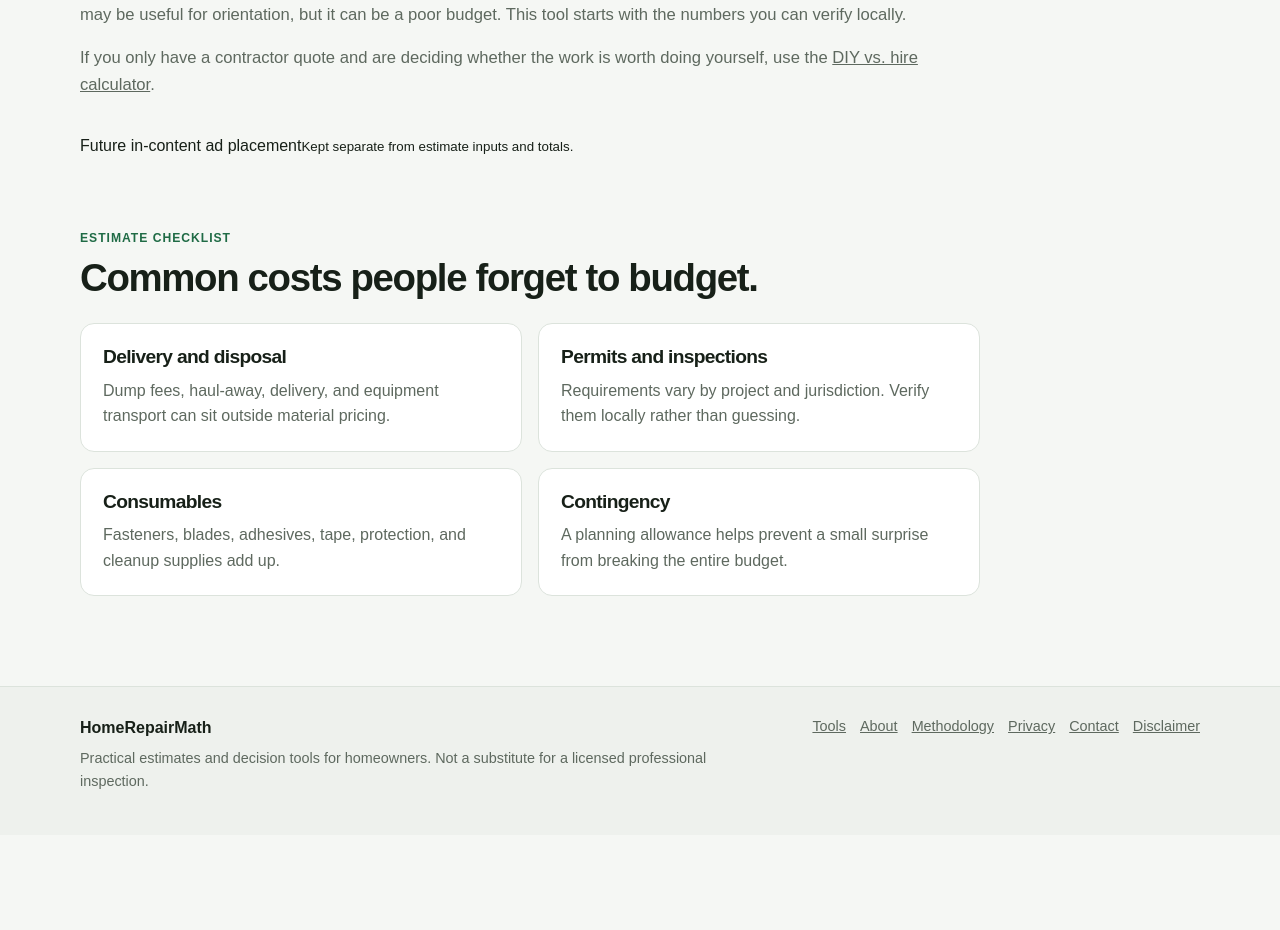
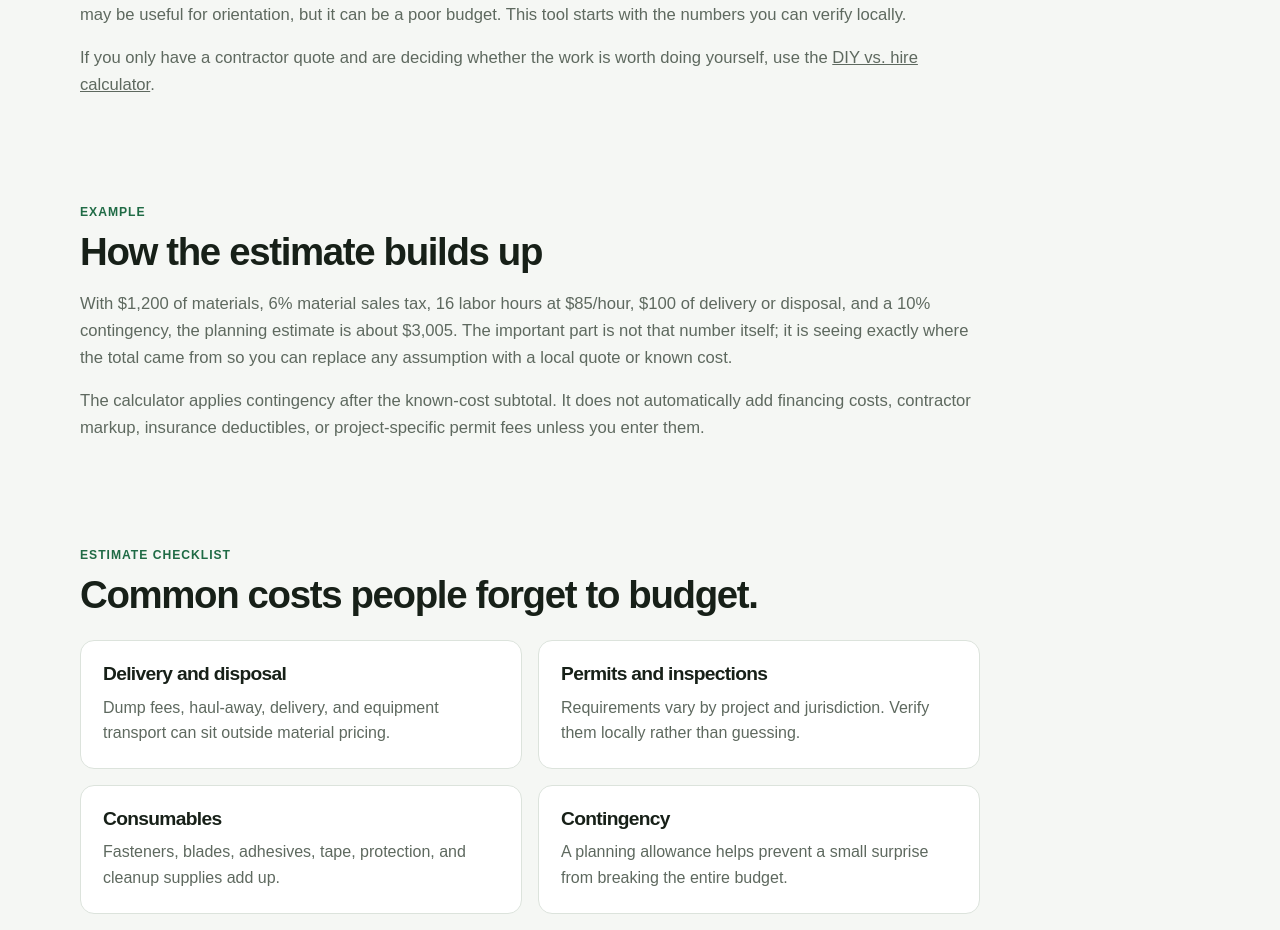
Before and after one commit to alexsulpizio-stack/HomeRepairMath, a Next.js app: page /project-cost in a window 1280 px wide. Shown: the part 1720-2650 px from the top of the page. Before the commit the page ends 2555 px from the top, so only its background shows below. Built offline with nearby package versions, Linux system fonts and the light colour scheme; no server answers.

Commit message:
Add project estimate example and polish ad reservation

```diff
--- a/app/project-cost/page.tsx
+++ b/app/project-cost/page.tsx
@@ -40,10 +40,14 @@ export default function ProjectCostPage() {
           <p>If you only have a contractor quote and are deciding whether the work is worth doing yourself, use the <Link href="/diy-or-hire">DIY vs. hire calculator</Link>.</p>
         </section>
 
-        <aside className="ad-placeholder" aria-label="Advertisement placeholder">
-          <span>Future in-content ad placement</span>
-          <small>Kept separate from estimate inputs and totals.</small>
-        </aside>
+        <div className="ad-slot-reserved" data-ad-slot="project-mid" aria-hidden="true" />
+
+        <section className="content-section example-section">
+          <p className="eyebrow">Example</p>
+          <h2>How the estimate builds up</h2>
+          <p>With $1,200 of materials, 6% material sales tax, 16 labor hours at $85/hour, $100 of delivery or disposal, and a 10% contingency, the planning estimate is about $3,005. The important part is not that number itself; it is seeing exactly where the total came from so you can replace any assumption with a local quote or known cost.</p>
+          <p>The calculator applies contingency after the known-cost subtotal. It does not automatically add financing costs, contractor markup, insurance deductibles, or project-specific permit fees unless you enter them.</p>
+        </section>
 
         <section className="content-section">
           <p className="eyebrow">Estimate checklist</p>
```
